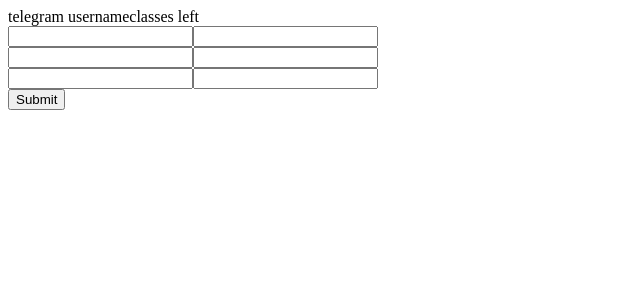
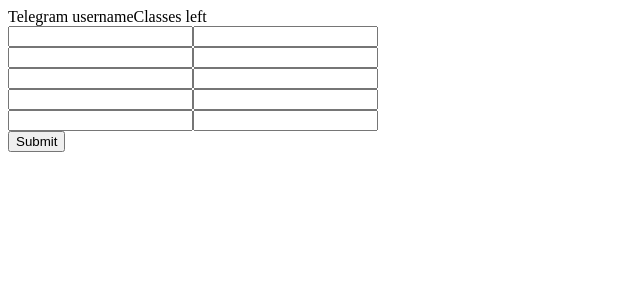
Before and after one commit to ven-shupo/shuffle-school-admin, a Next.js app: page /shuffle-school/ in a window 1280 px wide. Shown: the top 300 px of the page, without its empty margins (0-640 px from the left). Built offline with nearby package versions, Linux system fonts and the light colour scheme.

Commit message:
auto size

```diff
--- a/components/preview.js
+++ b/components/preview.js
@@ -11,21 +11,22 @@
         handleSubmit,
         formState: { errors },
     } = useForm();
-
+    const rows = [];
+    for (let i = 1; i <= 5; i++) {
+      rows.push(
+        <input {...register('tg_' + i, {required: true})}/>
+      );
+      rows.push(
+        <input {...register('left_' + i, { pattern: /\d+/, required: true})} />
+      );
+      rows.push(<br/>)
+    }
     return (
         <form onSubmit={handleSubmit((data) => console.log(data))}>
-          <label>telegram username</label>
-          <label>classes left</label>
+          <label>Telegram username</label>
+          <label>Classes left</label>
           <br/>
-          <input {...register('tg_1', {required: true})} />
-          <input {...register('left_1', { pattern: /\d+/, required: true})} />
-          <br/>
-          <input {...register('tg_2', {required: true})} />
-          <input {...register('left_2', { pattern: /\d+/, required: true})} />
-          <br/>
-          <input {...register('tg_3', {required: true})} />
-          <input {...register('left_3', { pattern: /\d+/, required: true})} />
-          <br/>
+          {rows}
           <input type="submit" />
         </form>
       );
```
